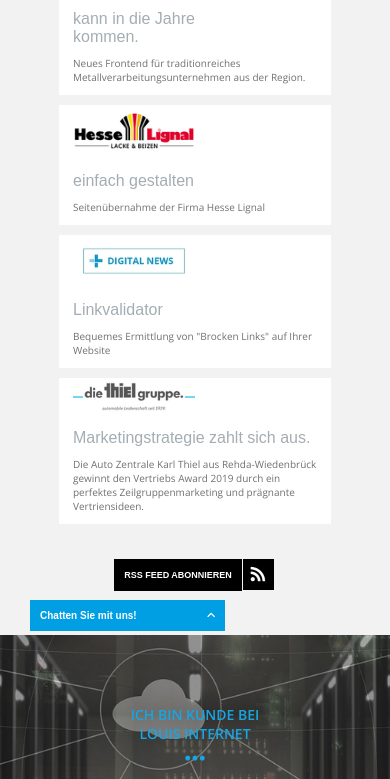
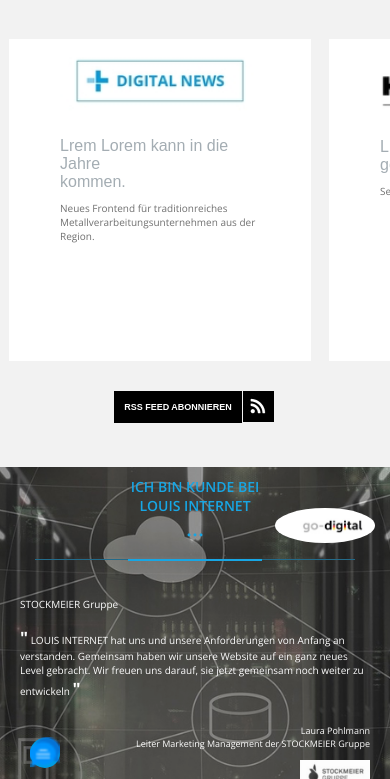
Before and after one commit to ellachoy/louis_go-digital, a plain HTML site: page index.html in a window 390 px wide. Shown: the part 61-840 px from the top of the page. Drawn offline with nearby package versions, Linux system fonts and the light colour scheme.

Commit message:
mobileversion

```diff
--- a/index.html
+++ b/index.html
@@ -31,25 +31,25 @@
 
     <!-- main (von der Aufgabe) aktuelles seite -->
     <section id="aktuelles" >
-        <div class="section aktuelles__containers">
-            <div class="aktuelles__info">
+        <div class="section aktuelles__containers carousel">
+            <div class="aktuelles__info carousel__slider">
                 <img src="imgs/news.resize.jpg" alt="digitalNEWS">
-                <h4 class="info__title">kann in die Jahre <br>kommen.</h4>
+                <h4 class="info__title">Lrem Lorem kann in die Jahre <br>kommen.</h4>
                 <p class="info__text">Neues Frontend für traditionreiches Metallverarbeitungsunternehmen aus der Region.</p>
 
             </div>
-            <div class="aktuelles__info">
+            <div class="aktuelles__info carousel__slider">
                 <img src="imgs/hesse2.jpg" alt="Hesse Lignal">
-                <h4 class="info__title">einfach gestalten</h4>
+                <h4 class="info__title">Lrem Lorem einfach gestalten</h4>
                 <p class="info__text">Seitenübernahme der Firma Hesse Lignal</p>
             </div>
-            <div class="aktuelles__info">
+            <div class="aktuelles__info carousel__slider">
                 <img src="imgs/news.resize.jpg" alt="digitalNEWS">
-                <h4 class="info__title">Linkvalidator</h4>
+                <h4 class="info__title">Lrem Lorem Linkvalidator</h4>
                 <p class="info__text">Bequemes Ermittlung von "Brocken Links" auf Ihrer Website</p>
 
             </div>
-            <div class="aktuelles__info">
+            <div class="aktuelles__info carousel__slider">
                 <img src="imgs/thiel.resize.jpg" alt="thiel">
                 <h4 class="info__title">Marketingstrategie zahlt sich aus.</h4>
                 <p class="info__text">Die Auto Zentrale Karl Thiel aus Rehda-Wiedenbrück gewinnt den Vertriebs Award 2019 durch ein perfektes Zeilgruppenmarketing und prägnante Vertriensideen.</p>
@@ -81,7 +81,7 @@
             <div class="section reference__companie">
                 <div class="reference__description">
                     <h4>STOCKMEIER Gruppe</h4>
-                    <p>" LOUIS INTERNET hat uns und unsere Anforderungen von Anfang an verstanden. Gemeinsam haben wir unsere Website auf ein ganz neues Level gebracht. Wir freuen uns darauf, sie jetzt gemeinsam noch weiter zu entwickeln "</p>
+                    <p> <span>"</span>  LOUIS INTERNET hat uns und unsere Anforderungen von Anfang an verstanden. Gemeinsam haben wir unsere Website auf ein ganz neues Level gebracht. Wir freuen uns darauf, sie jetzt gemeinsam noch weiter zu entwickeln <span>"</span></p>
 
                 </div>
                 <div class="reference__person">
@@ -90,19 +90,19 @@
                     <img src="imgs/stockmeier_black.jpg" alt="stockmeier">
                 </div>
             </div>
+        </div>
 
-        </div>
         <!--add. chatbox & annimation modal  -->
         <button class="chatbox">
-        <h5>Chatten Sie mit uns!</h5>
-        <i class="fas fa-solid fa-angle-up fa-xs"></i>
-    </button>
-    <!-- <div id="animation--modal">
-        <div class="animation--modal__icon-x"> -->
-            <!-- <i class="fas fa-light fa-xmark "></i>  -->
-            <!-- <img src="imgs/icon-x.jpg" alt="icon-x">    -->
-        <!-- </div>   -->
-        <!-- <div class="animation--modal__go-digital">
+            <h5>ChattenbSie mit uns!</h5>
+            <i class="fas fa-solid fa-angle-up fa-xs"></i>
+            <img src="imgs/chat.png" alt="chat">
+        </button>
+    <div id="animation--modal">
+        <div class="animation--modal__icon-x">
+            <img src="imgs/icon-x.jpg" alt="icon-x">
+        </div>
+        <div class="animation--modal__go-digital">
             <img src="imgs/go-digital.jpg" alt="go-digital-img" class="animation--modal__go-digital__img" >
             <h3 class="animation--modal__title">IHRE CHANCE ZUR</h3>
             <h3 class="animation--modal__title">DIGITALEN</h3>
@@ -120,7 +120,7 @@
                     <img src="imgs/arrow.jpg" alt="arrow">
                 </button>
             </div>
-        </div> -->
+        </div>
      </div>
 
     </section>
--- a/main.js
+++ b/main.js
@@ -0,0 +1,3 @@
+console.log('test');
+
+// carousel slider bei Aktuelles seite
--- a/style.css
+++ b/style.css
@@ -73,8 +73,9 @@ p {
 
   /* Navbar */
 #navbar{
-    /* position: fixed;
-    top:20px; */
+    position: fixed;
+    /* width: 100%; */
+    /* top:20px; */
     position: absolute;
     top:18px;
     left:17px;
@@ -85,7 +86,8 @@ p {
     background-color: var(--color-navbar);
     background: linear-gradient(to right, var(--color-navbar) , rgb(1, 175, 232));
     /* padding: 0 22px 0 8px; */
-    /* margin:0 17px ;  */
+    /* margin:17px 0 ;  */
+    z-index: 1;
 }
 .navbar__logo{
     display:flex;
@@ -138,10 +140,14 @@ p {
     font-size: var(--font-micro);
     font-weight: var(--weight-light);
 }
+
  /* main (von der Aufgabe) aktuelles seite  */
 .aktuelles__containers{
     display:flex;
     justify-content: space-evenly;
+    width: 100%;
+    overflow-x: scroll;
+    overflow-y: hidden;
 }
 .aktuelles__info{
     width:22%;
@@ -185,7 +191,7 @@ p {
 /* Customer References */
 #reference__container{
     background: url('imgs/Digitalisierung.jpeg') center/cover no-repeat;
-    height: 36vh;
+    height: 48vh;
     opacity: 0.9;
     text-align: center;
 }
@@ -200,7 +206,6 @@ p {
     margin:0 -1px;
 }
 .reference__bar{
-    /* border:5px solid var(--color-blue); */
   width: 82%;
   height: 1.3px;
   background-color: var(--color-petrol);
@@ -218,7 +223,7 @@ p {
     color:var(--color-white);
 }
 .reference__description{
-    width:60%;
+    width:55%;
     text-align:start;
 }
 .reference__description :first-child{
@@ -228,7 +233,11 @@ p {
 }
 .reference__description :last-child{
     font-size:10px;
-    margin: 15px 0;
+    margin: 15px 0 0 0;
+}
+.reference__description :last-child span{
+    font-size:17px;
+    font-weight:var(--weight-bold);
 }
 .reference__person{
     text-align:right;
@@ -251,8 +260,9 @@ p {
 /* add. chatbox & annimation modal */
 .chatbox{
     position:fixed;
+    position:absolute;
     left: 30px;
-    bottom:152px;
+    bottom:25px;
     display:flex;
     justify-content: space-between;
     align-items:center;
@@ -270,38 +280,28 @@ p {
     font-size: 10px;
     padding:0 10px 0 40px;
 }
+.chatbox :nth-child(3){
+    display: none;
+}
 
 #animation--modal{
     padding:10px 10px 25px 25px;
     position: absolute;
     right:15px;
-    bottom:152px;
+    bottom:23px;
     width: 297px;
     height: 485px;
     background-color:var(--color-white);
-    /* animation: modal 1.5s linear; */
+    animation: modal 1.5s linear;
 }
 @keyframes modal {
+
     0%   {margin-bottom:-100%; opacity: -100;}
     25%  {margin-bottom:-75%; opacity: -75}
     50%  {margin-bottom:-50%;opacity: -50;}
     75%  {margin-bottom:-25%; opacity: -0;}
     100% {margin-bottom:0%;opacity: 1;}
 }
-
-/* @keyframes modal {
-    from {
-        margin-bottom: -100%;
-        opacity: -50;
-        transform: translateY(10px);
-    }
-
-    to {
-        margin-top: 100%;
-        opacity: 1;
-        transform: translateX(0px);
-    }
-  } */
 .animation--modal__icon-x{
     text-align:right;
 }
@@ -371,10 +371,11 @@ p {
     }
 
     #navbar{
+        width: 100%;
         position: fixed;
         top:0;
         left:0;
-        width: 100%;
+
     }
     .navbar__toggle-box{
         width:30px;
@@ -387,22 +388,119 @@ p {
         font-size: var(--font-small);
     }
     .section {
-        padding:0 25px;
+        padding:100px 0 0 0;
+    }
+    .aktuelles__containers{
+        width: 100%;
+        height: 50vh;
+        margin:0 ;
 
     }
-    .aktuelles__containers{
-        flex-direction: column;
-        align-items: center;
-        font-size: 1em;
-    }
     .aktuelles__info{
-        width:80%;
-        height:55%;
-        margin:5px 5px;
+        width: 100%;
+        height: 100%;
+        padding:0 50px;
     }
     .aktuelles__info img{
-        width:50%;
+        width:100%;
+    }
+    .info__title{
+       width:200px;
+    }
+    .info__text{
+        width:200px;
+    }
+    #reference__container{
+        height: 40vh;
+        font-size:1.2em;
+    }
+    .reference__title{
+       padding-top: 10px;
+    }
+    .reference__radios i {
+        color:var(--color-blue);
+        font-size:3px;
+    }
+    .reference__bar{
+      padding:0 10px;
+    }
+     .reference__companie{
+        display:block;
+        padding:20px;
+     }
+     .reference__description{
+         width:100%;
+     }
+
+    .reference__person :last-child{
+        width:20%;
+    }
+    .chatbox{
+       bottom:15px;
+       border-radius:100%;
+    }
+    .chatbox :nth-child(1){
+       display: none;
+    }
+    .chatbox :nth-child(2){
+       display: none;
+    }
+    .chatbox :nth-child(3){
+        display: block;
+        width:30px;
+
+        animation: up-down 1.4s infinite ease-in-out alternate;
+    }
+    @keyframes up-down {
+        from {
+          transform: translatey(1px);
+        }
+        to {
+          transform: translatey(-4px);
+        }
+      }
+    #animation--modal{
+        bottom:240px;
+        width: 100px;
+        height: 30px;
+        border-radius:100%;
+    }
+    .animation--modal__icon-x :first-child{
+        display:none;
+    }
+    .animation--modal__go-digital{
+        padding:0;
+    }
+    .animation--modal__go-digital__img{
+        width:100%;
+
+    }
+    .animation--modal__title{
+       display:none;
+    }
+    .animation--modal__go-digital :nth-child(2){
+        display:none;
+    }
+    .animation--modal__go-digital :nth-child(3){
+        display:none;
+    }
+    .animation--modal__go-digital :nth-child(4){
+        display:none;
+    }
+    .animation--modal__title__mddle{
+        display:none;
+    }
+    .animation--modal__text{
+        display:none;
+    }
+    .more__info--btn{
+        display:none;
+    }
+    .more__info--arrow {
+        display:none;
+    }
+    .more__info--arrow img{
+        display:none;
     }
 
-
 }
```
Also changed, not shown: imgs/chat.png (added).
